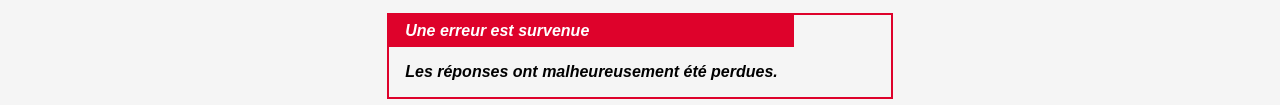
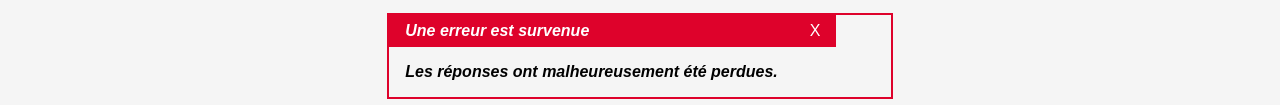
Before and after one commit to iannickgagnon/psire_ens_2024_recommandations, a website: page public/response.html in a window 1280 px wide. Shown: the part 247-352 px from the top of the page. Drawn offline with Linux system fonts and the light colour scheme; no server answers.

```diff
--- a/public/response.css
+++ b/public/response.css
@@ -185,11 +185,23 @@
     color: white;
     background-color: #de022b;
     height: 2em;
+    width: 100%;
+    table-layout: fixed;
+}
+
+#error-title td {
+    padding: 0 1em;
     text-align: left;
 }
 
-#error-title td {
-    padding-left: 1em;
+#close-error-btn {
+    cursor: pointer;
+    font-style: normal;
+    font-weight: normal;
+}
+
+#close-error-btn:hover {
+    font-weight: bold;
 }
 
 #system-error td {
--- a/public/response.html
+++ b/public/response.html
@@ -43,6 +43,7 @@
     <table id="error-element" cellspacing="0">
         <tr id="error-title">
             <td>Une erreur est survenue</td>
+            <td id="close-error-btn" onclick="closeErrorTable()">X</td>
         </tr>
         <tr id="system-error">
             <td id="sys-err-message"></td>
@@ -196,6 +197,10 @@
 
         // Show header box
         document.getElementById('next-project').style.display = 'flex';
+    }
+
+    function closeErrorTable() {
+        document.getElementById('error-element').style.display = 'none';
     }
 
     function updateFileLabel(input) {
--- a/public/style.css
+++ b/public/style.css
@@ -201,20 +201,31 @@
 }
 
 #error-title {
+    height: 2em;
+    width: 100%;
+    table-layout: fixed;
     color: white;
     background-color: #de022b;
-    height: 2em;
-    text-align: left;
 }
 
 #error-title td {
-    padding-left: 1em;
+    text-align: left;
+    padding: 0 1em;
+}
+
+#close-error-btn {
+    cursor: pointer;
+    font-style: normal;
+    font-weight: normal;
+}
+
+#close-error-btn:hover {
+    font-weight: bold;
 }
 
 #system-error td {
     padding: 1em;
 }
-
 
 body {
     font-family: Arial, Helvetica, sans-serif;
```
Also changed, not shown: public/index.html (+36 -0 lines).
